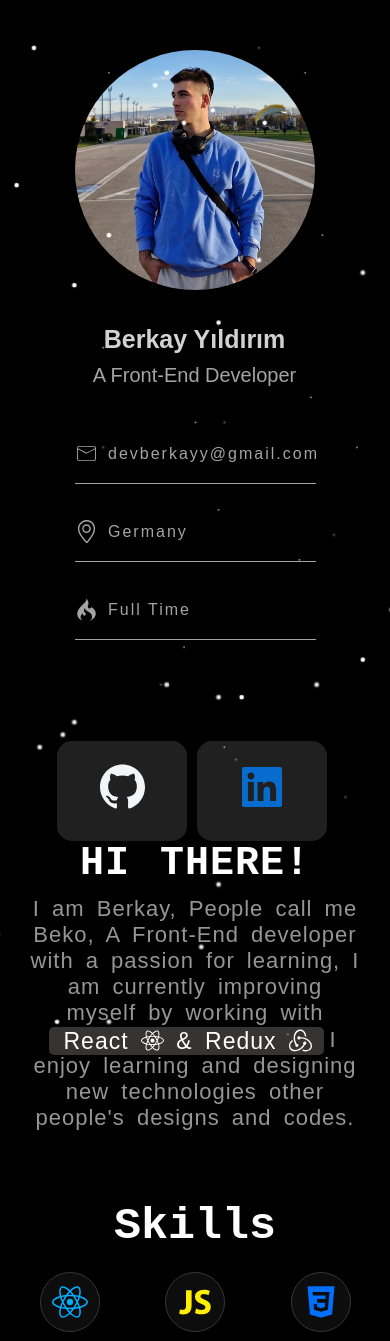
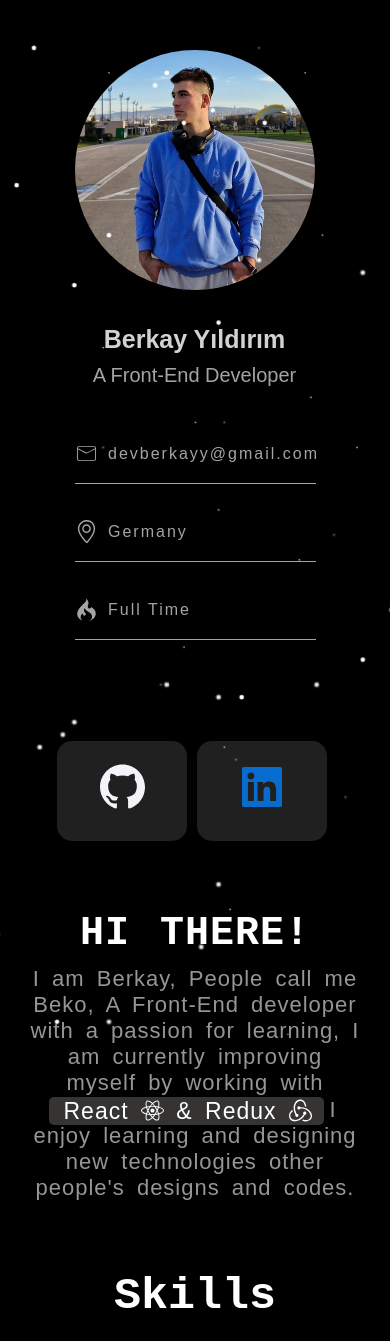
Before and after one commit to dev-berkayy/berkayy.dev, a React (Vite) app: page / in a window 390 px wide. Shown: the top 1341 px of the page. Built offline with nearby package versions, Linux system fonts and the light colour scheme.

Commit message:
ı set the responsive

```diff
--- a/src/styles/Section.css
+++ b/src/styles/Section.css
@@ -432,6 +432,12 @@
 }
 
 @media screen and (max-width:590px) {
+    .maindocument {
+        margin-top: 70px;
+
+    }
+
+
     .learning {
         font-size: 23px;
     }
@@ -500,6 +506,11 @@
 
 @media screen and (max-width:420px) {
 
+    .maindocument {
+        margin-top: 100px;
+
+    }
+
     .content3 a {
         font-size: 18px;
     }
```
